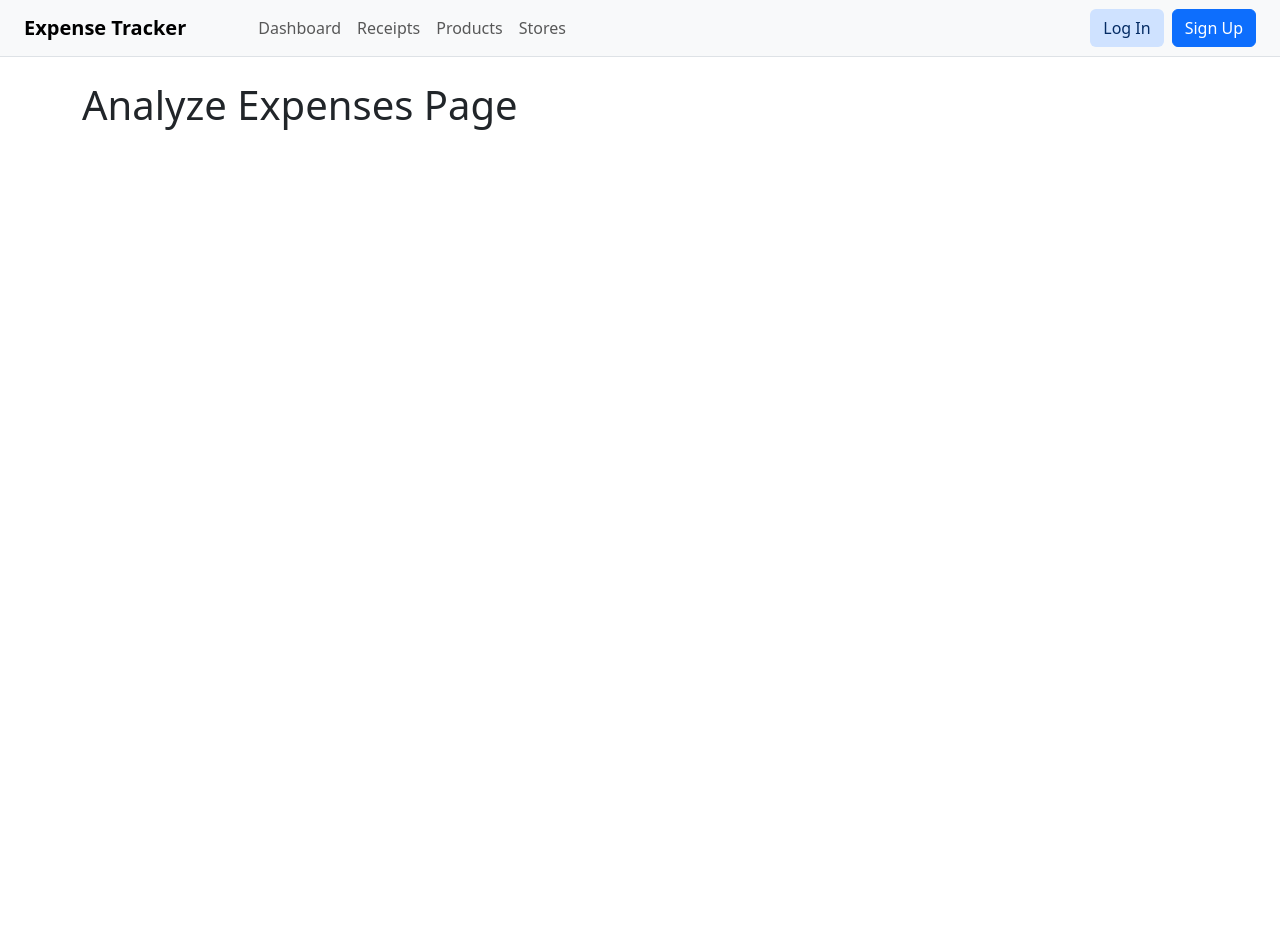
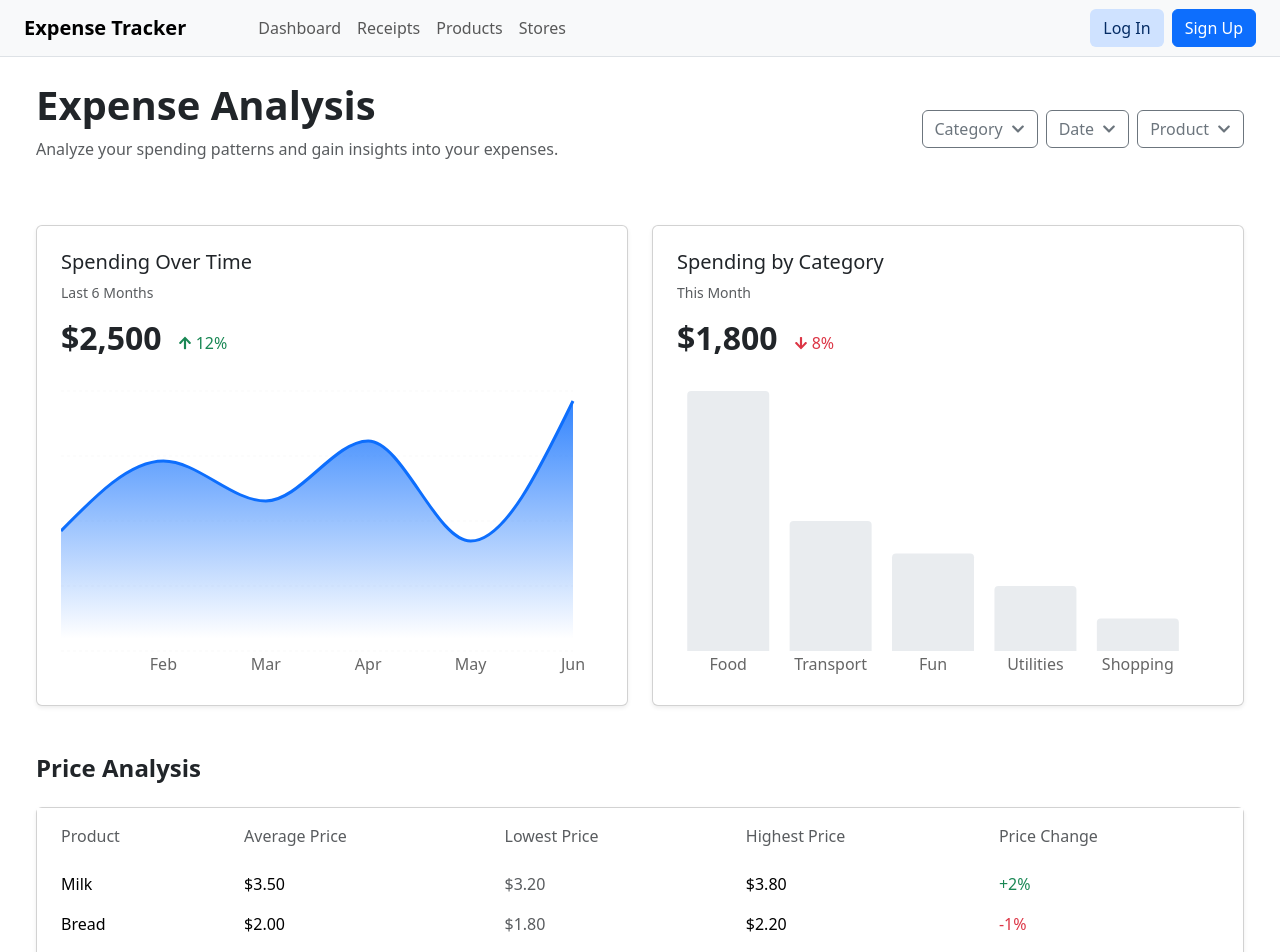
Before and after one commit to HarunUYGUC/Expense-Tracker, a React (Vite) app: page /analyze in a window 1280 px wide. Shown: the top 952 px of the page. Before the commit the page ends 800 px from the top, so only its background shows below. Built offline with nearby package versions, Linux system fonts and the light colour scheme.

Commit message:
Analyze Expenses page added.

```diff
--- a/package.json
+++ b/package.json
@@ -18,7 +18,8 @@
     "react-dom": "^19.1.1",
     "react-dropzone": "^14.3.8",
     "react-icons": "^5.5.0",
-    "react-router-dom": "^7.9.4"
+    "react-router-dom": "^7.9.4",
+    "recharts": "^3.3.0"
   },
   "devDependencies": {
     "@eslint/js": "^9.36.0",
--- a/src/App.jsx
+++ b/src/App.jsx
@@ -9,9 +9,9 @@ import Products from './pages/Products';
 import ProductDetails from './pages/ProductDetails';
 import LoginPage from './pages/LoginPage';
 import Settings from './pages/Settings';
+import AnalyzeExpenses from './pages/AnalyzeExpenses';
 
 const Stores = () => <div className="container mt-4"><h1>Stores Page</h1></div>;
-const AnalyzeExpenses = () => <div className="container mt-4"><h1>Analyze Expenses Page</h1></div>;
 const Reports = () => <div className="container mt-4"><h1>Reports Page</h1></div>;
 
 function App() {
--- /dev/null
+++ b/src/data/analysisData.js
@@ -0,0 +1,24 @@
+export const spendingOverTimeData = [
+  { name: 'Jan', amount: 1200 },
+  { name: 'Feb', amount: 1900 },
+  { name: 'Mar', amount: 1500 },
+  { name: 'Apr', amount: 2100 },
+  { name: 'May', amount: 1100 },
+  { name: 'Jun', amount: 2500 },
+];
+
+export const spendingByCategoryData = [
+  { name: 'Food', amount: 800 },
+  { name: 'Transport', amount: 400 },
+  { name: 'Fun', amount: 300 },
+  { name: 'Utilities', amount: 200 },
+  { name: 'Shopping', amount: 100 },
+];
+
+export const priceAnalysisData = [
+  { id: 1, product: 'Milk', avg: 3.50, min: 3.20, max: 3.80, change: 2, isPositive: true },
+  { id: 2, product: 'Bread', avg: 2.00, min: 1.80, max: 2.20, change: -1, isPositive: false },
+  { id: 3, product: 'Eggs', avg: 2.50, min: 2.30, max: 2.70, change: 3, isPositive: true },
+  { id: 4, product: 'Cheese', avg: 4.00, min: 3.80, max: 4.20, change: -2, isPositive: false },
+  { id: 5, product: 'Yogurt', avg: 1.50, min: 1.40, max: 1.60, change: 1, isPositive: true },
+];
--- /dev/null
+++ b/src/pages/AnalyzeExpenses.jsx
@@ -0,0 +1,133 @@
+import React from 'react';
+import { FaChevronDown, FaArrowUp, FaArrowDown } from 'react-icons/fa';
+import {
+  AreaChart, Area, XAxis, YAxis, CartesianGrid, Tooltip, ResponsiveContainer,
+  BarChart, Bar
+} from 'recharts';
+import { spendingOverTimeData, spendingByCategoryData, priceAnalysisData } from '../data/analysisData';
+
+function AnalyzeExpenses() {
+  return (
+    <div className="dashboard-page-wrapper p-4">
+      <div className="container-fluid">
+        {/* HEADER & FİLTRELER */}
+        <div className="d-flex flex-column flex-md-row justify-content-between align-items-md-center mb-5">
+          <div className="mb-3 mb-md-0">
+            <h1 className="display-6 fw-bold">Expense Analysis</h1>
+            <p className="text-muted">Analyze your spending patterns and gain insights into your expenses.</p>
+          </div>
+          <div className="d-flex gap-2">
+            <button className="btn btn-outline-secondary d-flex align-items-center">
+              Category <FaChevronDown className="ms-2 small" />
+            </button>
+            <button className="btn btn-outline-secondary d-flex align-items-center">
+              Date <FaChevronDown className="ms-2 small" />
+            </button>
+            <button className="btn btn-outline-secondary d-flex align-items-center">
+              Product <FaChevronDown className="ms-2 small" />
+            </button>
+          </div>
+        </div>
+
+        {/* GRAFİKLER */}
+        <div className="row mb-5">
+          {/* Spending Over Time */}
+          <div className="col-lg-6 mb-4 mb-lg-0">
+            <div className="card shadow-sm h-100 card-accent">
+              <div className="card-body p-4">
+                <h5 className="card-title">Spending Over Time</h5>
+                <p className="text-muted small mb-3">Last 6 Months</p>
+                <div className="d-flex align-items-baseline mb-4">
+                  <h2 className="fw-bold me-3 mb-0">$2,500</h2>
+                  <span className="text-success fw-medium d-flex align-items-center">
+                    <FaArrowUp className="me-1 small" /> 12%
+                  </span>
+                </div>
+                {/* Grafik Alanı */}
+                <div style={{ width: '100%', height: 300 }}>
+                  <ResponsiveContainer>
+                    <AreaChart data={spendingOverTimeData} margin={{ top: 10, right: 30, left: 0, bottom: 0 }}>
+                      <defs>
+                        <linearGradient id="colorAmount" x1="0" y1="0" x2="0" y2="1">
+                          <stop offset="5%" stopColor="#0d6efd" stopOpacity={0.8}/>
+                          <stop offset="95%" stopColor="#0d6efd" stopOpacity={0}/>
+                        </linearGradient>
+                      </defs>
+                      <XAxis dataKey="name" axisLine={false} tickLine={false} />
+                      <YAxis hide={true} />
+                      <CartesianGrid vertical={false} strokeDasharray="3 3" opacity={0.1} />
+                      <Tooltip />
+                      <Area type="monotone" dataKey="amount" stroke="#0d6efd" strokeWidth={3} fillOpacity={1} fill="url(#colorAmount)" />
+                    </AreaChart>
+                  </ResponsiveContainer>
+                </div>
+              </div>
+            </div>
+          </div>
+
+          {/* Spending by Category */}
+          <div className="col-lg-6">
+            <div className="card shadow-sm h-100 card-accent">
+              <div className="card-body p-4">
+                <h5 className="card-title">Spending by Category</h5>
+                <p className="text-muted small mb-3">This Month</p>
+                <div className="d-flex align-items-baseline mb-4">
+                  <h2 className="fw-bold me-3 mb-0">$1,800</h2>
+                  <span className="text-danger fw-medium d-flex align-items-center">
+                    <FaArrowDown className="me-1 small" /> 8%
+                  </span>
+                </div>
+                {/* Grafik Alanı (Bar Chart) */}
+                <div style={{ width: '100%', height: 300 }}>
+                  <ResponsiveContainer>
+                    <BarChart data={spendingByCategoryData} margin={{ top: 10, right: 30, left: 0, bottom: 0 }}>
+                      <XAxis dataKey="name" axisLine={false} tickLine={false} />
+                      <YAxis hide={true} />
+                      <Tooltip cursor={{fill: 'transparent'}} />
+                      <Bar dataKey="amount" fill="#e9ecef" radius={[4, 4, 0, 0]} />
+                    </BarChart>
+                  </ResponsiveContainer>
+                </div>
+              </div>
+            </div>
+          </div>
+        </div>
+
+        {/* PRICE ANALYSIS TABLOSU */}
+        <div className="mb-5">
+          <h3 className="h4 fw-bold mb-4">Price Analysis</h3>
+          <div className="card shadow-sm">
+            <div className="table-responsive">
+              <table className="table table-borderless mb-0 align-middle">
+                <thead className="bg-light">
+                  <tr>
+                    <th scope="col" className="ps-4 py-3 text-muted fw-normal">Product</th>
+                    <th scope="col" className="py-3 text-muted fw-normal">Average Price</th>
+                    <th scope="col" className="py-3 text-muted fw-normal">Lowest Price</th>
+                    <th scope="col" className="py-3 text-muted fw-normal">Highest Price</th>
+                    <th scope="col" className="py-3 text-muted fw-normal">Price Change</th>
+                  </tr>
+                </thead>
+                <tbody>
+                  {priceAnalysisData.map(item => (
+                    <tr key={item.id} style={{ borderTop: 'var(--bs-border-color-translucent)' }}>
+                      <td className="ps-4 fw-medium">{item.product}</td>
+                      <td>${item.avg.toFixed(2)}</td>
+                      <td className="text-muted">${item.min.toFixed(2)}</td>
+                      <td>${item.max.toFixed(2)}</td>
+                      <td className={item.isPositive ? 'text-success' : 'text-danger'}>
+                        {item.isPositive ? '+' : ''}{item.change}%
+                      </td>
+                    </tr>
+                  ))}
+                </tbody>
+              </table>
+            </div>
+          </div>
+        </div>
+      </div>
+    </div>
+  );
+}
+
+export default AnalyzeExpenses;
```
Also changed, not shown: 1 other file (tests, documents, lock files or other folders).
